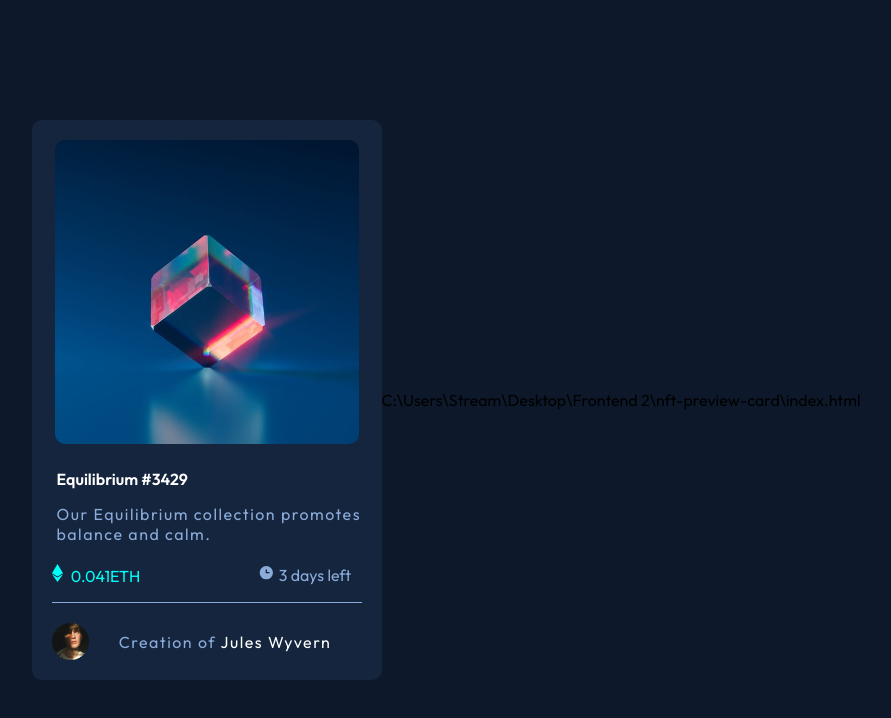
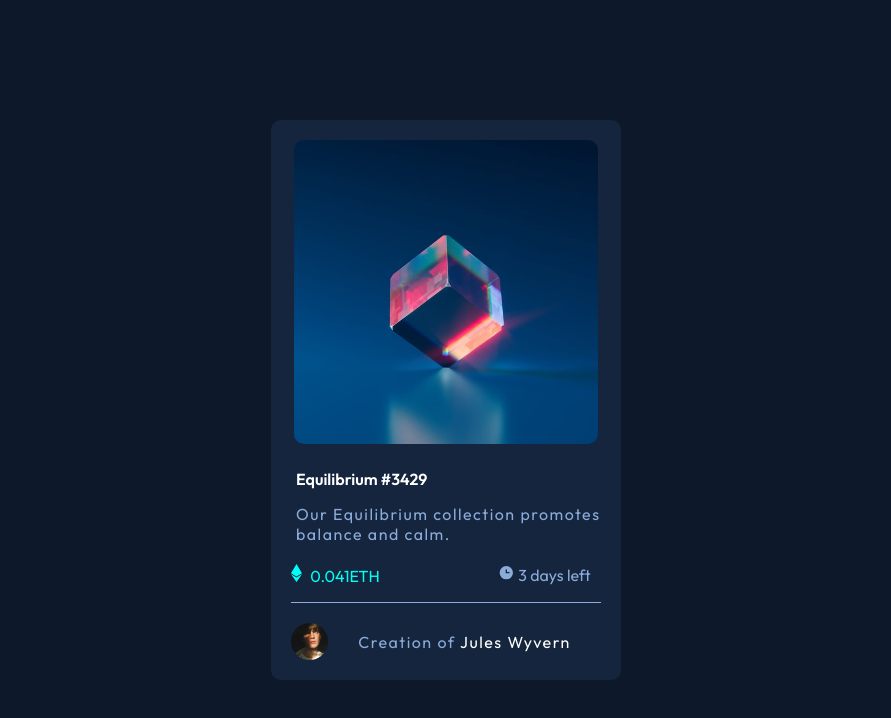
Before and after one commit to Odun2022/nft-preview-card, a plain HTML site: page index.html in a window 1280 px wide. Shown: the whole page, without its empty margins (194-1085 px from the left). Drawn offline with Linux system fonts and the light colour scheme.

Commit message:
Update index.html

```diff
--- a/index.html
+++ b/index.html
@@ -46,4 +46,3 @@
     <!-- To use z-index, first position the element(relative, absolute, etc) or if if the elements are stacked on each other, the one lower in the stacking order shows on top. -->
   </body>
 </html>
-C:\Users\Stream\Desktop\Frontend 2\nft-preview-card\index.html
```
